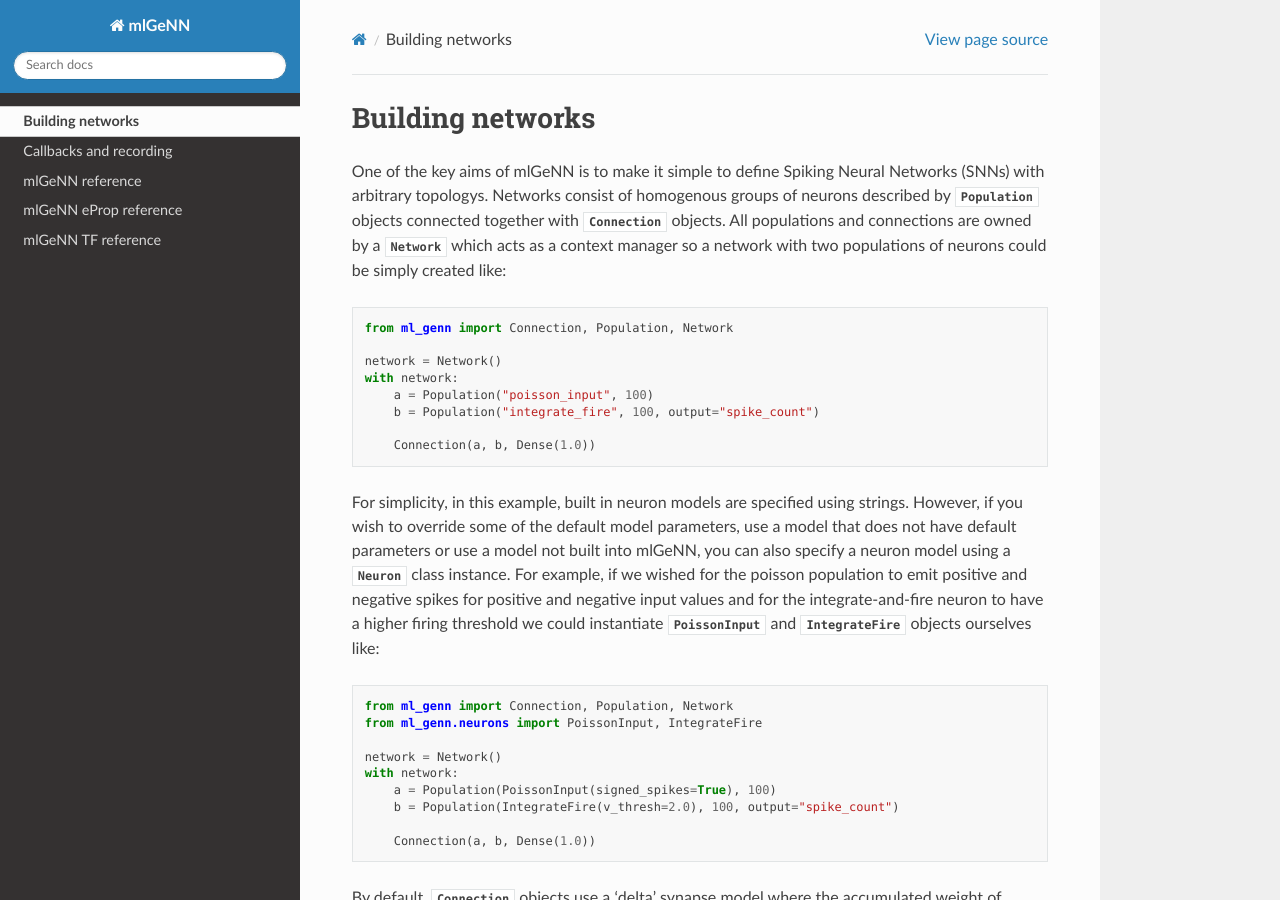
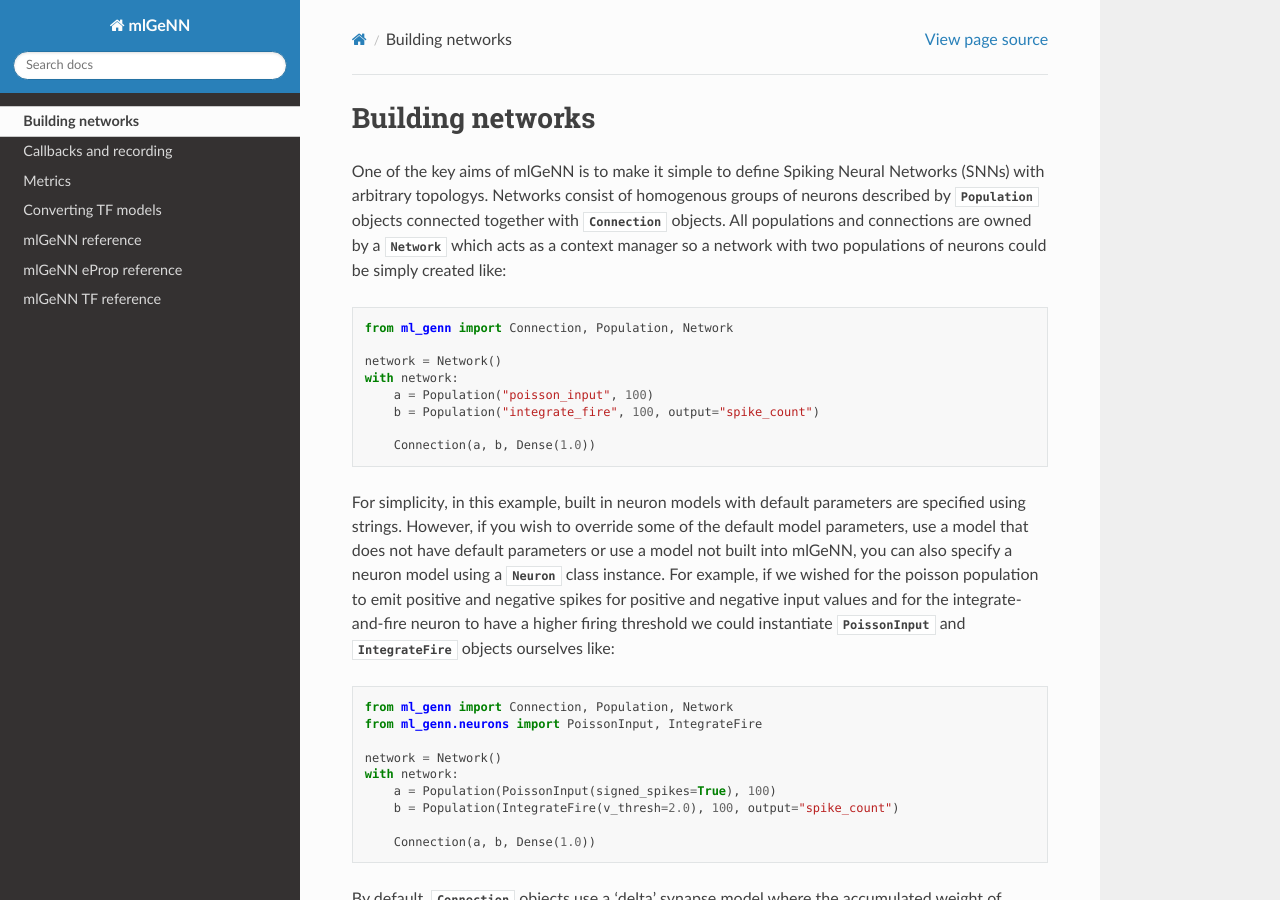
Before and after one commit to genn-team/ml_genn, a Sphinx documentation site: the page built from docs/usage/building_networks.rst, in a window 1280 px wide and 900 px high. Built offline with Sphinx 7.4.7 and the Read the Docs theme 2.0.0, drawn with Linux system fonts in a browser that asks for light colours.

Commit message:
more docs

```diff
--- a/docs/index.rst
+++ b/docs/index.rst
@@ -41,6 +41,8 @@ computational savings over rate-based networks17.
 
     usage/building_networks
     usage/callbacks_recording
+    usage/metrics
+    usage/converting_tf
 
     mlGeNN reference <source/ml_genn>
     mlGeNN eProp reference <source/ml_genn_eprop>
--- a/docs/usage/building_networks.rst
+++ b/docs/usage/building_networks.rst
@@ -19,13 +19,13 @@ context manager so a network with two populations of neurons could be simply cre
 
         Connection(a, b, Dense(1.0))
 
-For simplicity, in this example, built in neuron models are specified using strings.
-However, if you wish to override some of the default model parameters, use a model
-that does not have default parameters or use a model not built into mlGeNN, you can
-also specify a neuron model using a :class:`~neurons.neuron.Neuron` class instance.
-For example, if we wished for the poisson population to emit positive and negative
-spikes for positive and negative input values and for the integrate-and-fire neuron
-to have a higher firing threshold we could instantiate
+For simplicity, in this example, built in neuron models with default parameters are
+specified using strings. However, if you wish to override some of the default model
+parameters, use a model that does not have default parameters or use a model not
+built into mlGeNN, you can also specify a neuron model using a :class:`~neurons.neuron.Neuron`
+class instance. For example, if we wished for the poisson population to emit positive
+and negative spikes for positive and negative input values and for the integrate-and-fire
+neuron to have a higher firing threshold we could instantiate
 :class:`~neurons.poisson_input.PoissonInput` and :class:`~neurons.integrate_fire.IntegrateFire`
 objects ourselves like:
 
--- a/docs/usage/callbacks_recording.rst
+++ b/docs/usage/callbacks_recording.rst
@@ -43,7 +43,7 @@ you need to set the `record_spikes=True` keyword argument on :class:`~population
 
 Filtering
 ---------
-When you're dealing with large models/datasets, recording everything uses a lot of
+When dealing with large models/datasets, recording everything uses a lot of
 memory and slows the simulation down significantly. You can address this by adding
 filtering kwargs to :class:`~callbacks.spike_recorder.SpikeRecorder` and
 :class:`~callbacks.var_recorder.VarRecorder` objects. Example filters let you
@@ -64,11 +64,11 @@ Similarly, neuron filters let you select which neurons to record from:
     SpikeRecorder(input, neuron_filter=[True]*10) # Only record from the first 10 neurons in a 1D population
     SpikeRecorder(input, neuron_filter=np.s_[0::2]) # Only record from every other neuron in a 1D population
 
-Because, in networks including convolution neural networks, populations can have
+Because, in networks such as convolution neural networks, populations can have
 multidimensional shapes this syntax also extends to multiple dimensions in the same w
 ay as numpy arrays, for example:
 
 ..  code-block:: python
 
-    SpikeRecorder(input, neuron_filter=([16, 20], [16, 20])        # Record neurons(16,16) and (20, 20) in 2D population
+    SpikeRecorder(input, neuron_filter=([16, 20], [16, 20])     # Record neurons(16,16) and (20, 20) in 2D population
     SpikeRecorder(input, neuron_filter=np.index_exp[2:4,2:4])   # Record neurons (2,2), (2,3), (3,2) and (3,3) in 2D population
```
Also changed, not shown: docs/usage/converting_tf.rst (added, +21 -0 lines), docs/usage/metrics.rst (added, +21 -0 lines).
